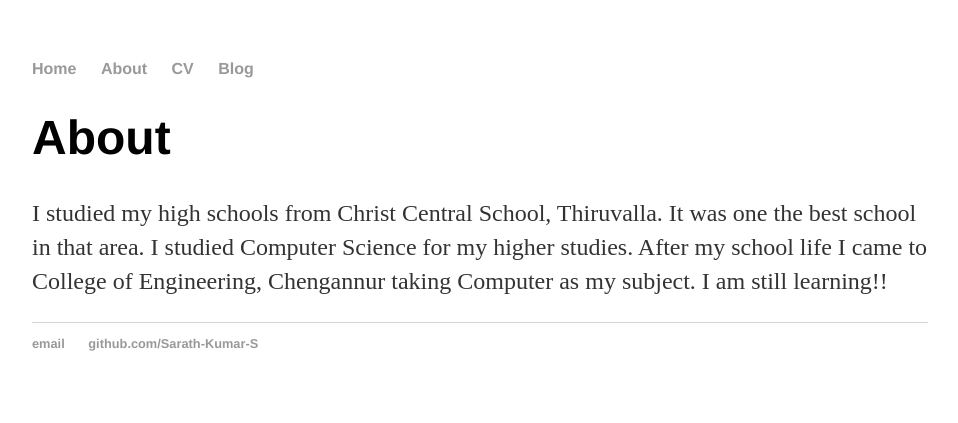
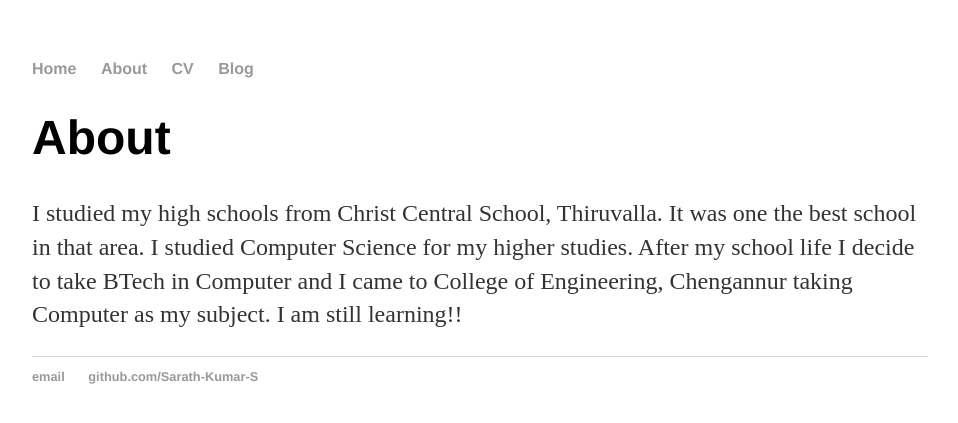
Before and after one commit to sayanpoddar123/Sarath-Kumar-S.github.io, a Jekyll site: the page built from about/index.html, in a window 1280 px wide. Shown: the top 423 px of the page, without its empty margins (160-1118 px from the left). Built offline with Jekyll 4.4.1, drawn with Linux system fonts in a browser that asks for light colours.

Commit message:
Update index.html

```diff
--- a/about/index.html
+++ b/about/index.html
@@ -4,5 +4,5 @@
 ---
 <div class="blurb">
 	<h1>About</h1>
-	<p>I studied my high schools from Christ Central School, Thiruvalla. It was one the best school in that area. I studied Computer Science for my higher studies. After my school life I came to College of Engineering, Chengannur taking Computer as my subject. I am still learning!!</p>
+	<p>I studied my high schools from Christ Central School, Thiruvalla. It was one the best school in that area. I studied Computer Science for my higher studies. After my school life I decide to take BTech in Computer and I came to College of Engineering, Chengannur taking Computer as my subject. I am still learning!!</p>
 </div><!-- /.blurb -->
```
